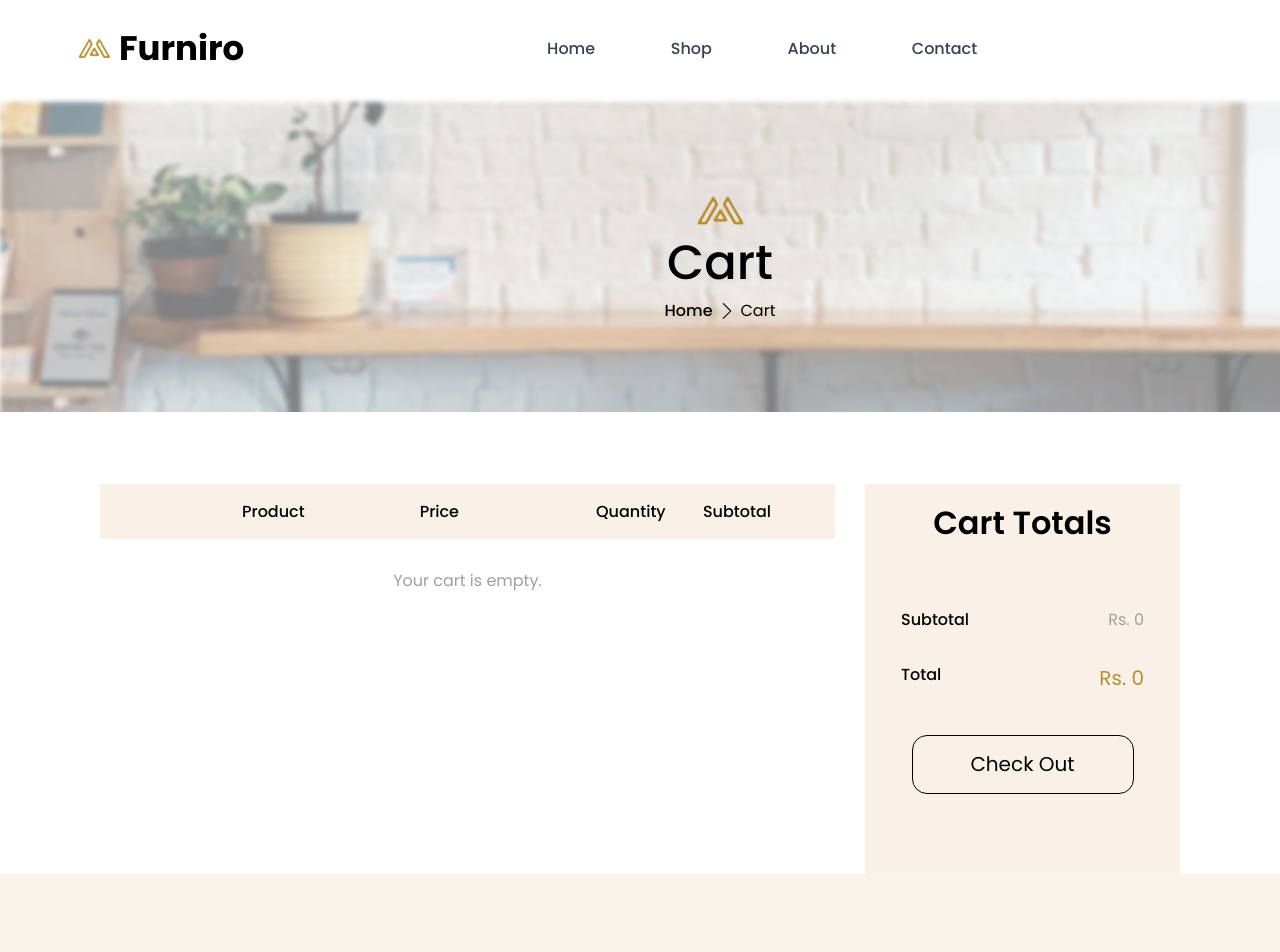
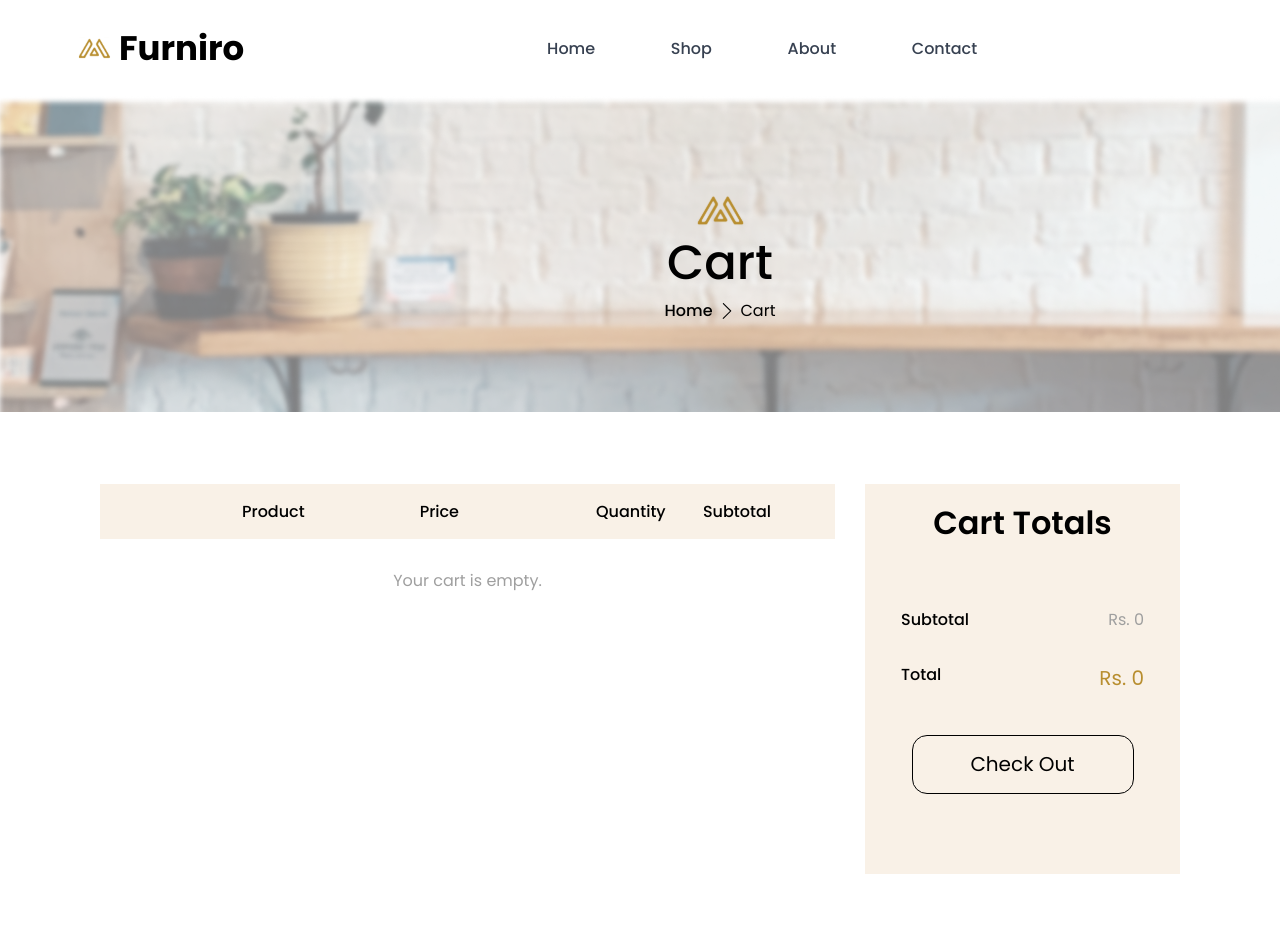
Before and after one commit to OrleanSousa/3-Compass-Challenge, a React (Vite) app: page /cart in a window 1280 px wide. Shown: the top 952 px of the page. Built offline with nearby package versions, Linux system fonts and the light colour scheme.

Commit message:
fix: bug heigth cardpage

```diff
--- a/src/components/cartPage/Cartpage.tsx
+++ b/src/components/cartPage/Cartpage.tsx
@@ -21,8 +21,8 @@ const CartPage: React.FC = () => {
 
   return (
     <>
-      <div className="flex w-full px-[100px] pt-[72px]">
-        <div className="w-full max-w-[1240px] flex flex-row gap-[30px]">
+      <div className="flex w-full px-[100px] h-full pt-[72px] ">
+        <div className="w-full max-w-[1240px] flex flex-row gap-[30px] mb-[85px]">
           {/* Lista de Itens do Carrinho */}
           <div className="w-full lg:w-[70%] flex flex-col gap-[30px]">
             {/* Header da Tabela */}
--- a/src/output.css
+++ b/src/output.css
@@ -855,6 +855,10 @@ video {
   margin-left: 15px;
 }
 
+.mb-\[\]{
+  margin-bottom: ;
+}
+
 .flex{
   display: flex;
 }
@@ -1033,6 +1037,10 @@ video {
 
 .h-\[56px\]{
   height: 56px;
+}
+
+.h-full{
+  height: 100%;
 }
 
 .w-10{
```
